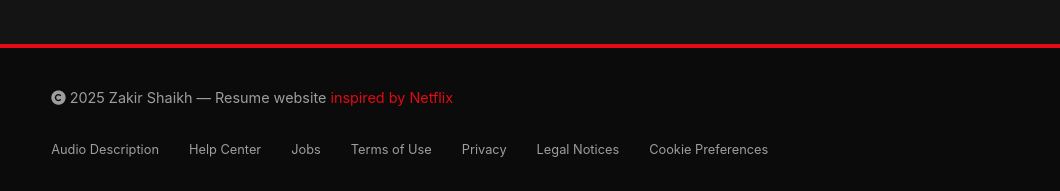
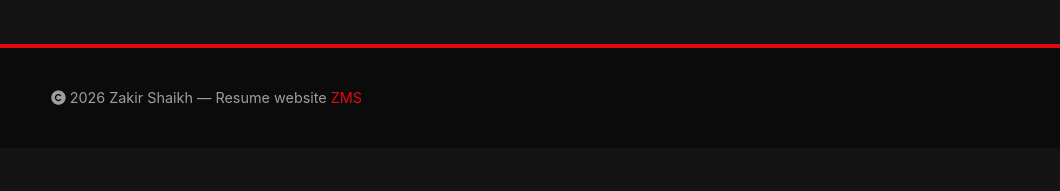
Before and after one commit to SZakirM/Ex-Web-Info, a plain HTML site: page Index.html in a window 1280 px wide. Shown: the part 2908-3099 px from the top of the page, 0-1060 px from the left. After the commit the page ends 3056 px from the top, so only its background shows below. Drawn offline with Linux system fonts and the light colour scheme.

Commit message:
Update Index.html

```diff
--- a/Index.html
+++ b/Index.html
@@ -662,7 +662,7 @@
     <div class="footer-bar">
         <div class="footer-grid">
             <div>
-                <i class="fas fa-copyright"></i> 2025 Zakir Shaikh — Resume website <span style="color:#e50914;">inspired by Netflix</span>
+                <i class="fas fa-copyright"></i> 2026 Zakir Shaikh — Resume website <span style="color:#e50914;">ZMS</span>
             </div>
             <div class="social-links">
                 <a href="#"><i class="fab fa-github"></i></a>
@@ -670,11 +670,6 @@
                 <a href="#"><i class="fas fa-envelope"></i></a>
                 <a href="#"><i class="fab fa-x-twitter"></i></a>
             </div>
-        </div>
-        <div style="margin-top: 1.5rem; font-size:0.8rem; display:flex; gap:30px; flex-wrap:wrap;">
-            <span>Audio Description</span><span>Help Center</span><span>Jobs</span><span>Terms of Use</span><span>Privacy</span>
-            <span>Legal Notices</span><span>Cookie Preferences</span>
-        </div>
-    </div>
 </body>
+
 </html>
```
